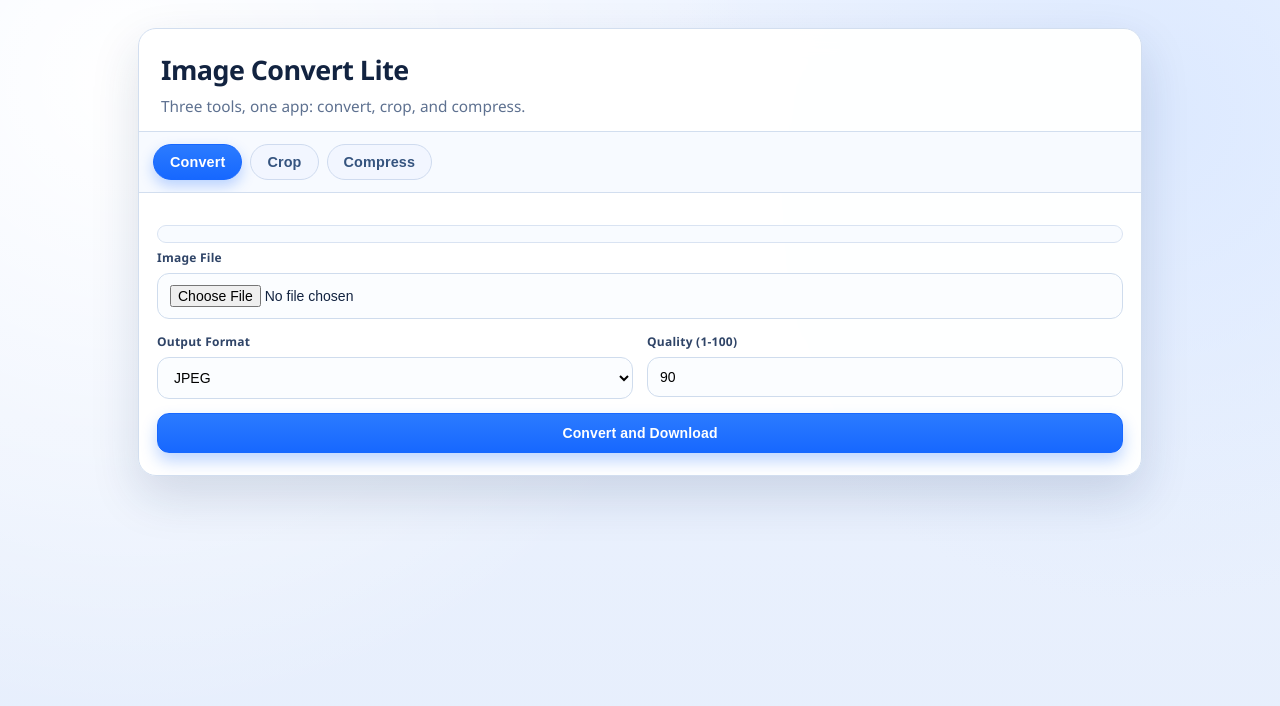
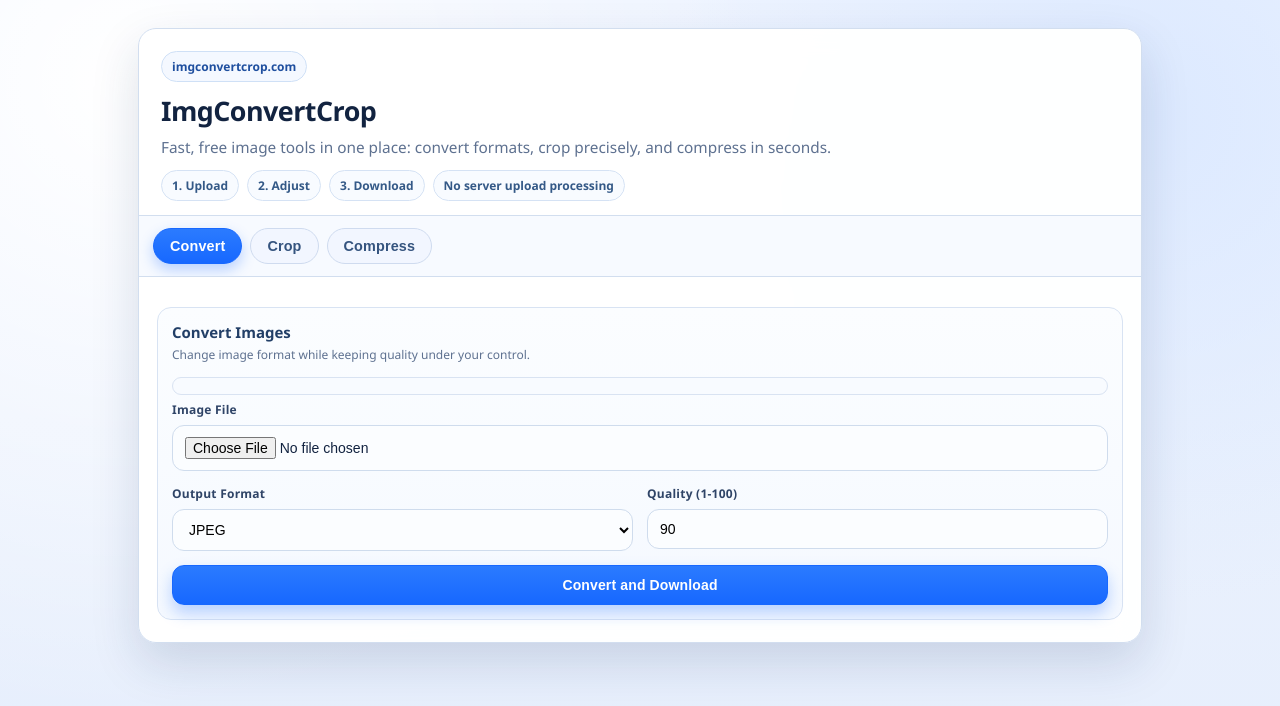
Before and after one commit to supdub/image-free-convert, a website: page public/index.html in a window 1280 px wide. Drawn offline with Linux system fonts and the light colour scheme.

Commit message:
Rebrand UI to imgconvertcrop and improve UX polish

```diff
--- a/public/index.html
+++ b/public/index.html
@@ -3,7 +3,7 @@
   <head>
     <meta charset="UTF-8" />
     <meta name="viewport" content="width=device-width, initial-scale=1.0" />
-    <title>Image Convert Lite</title>
+    <title>ImgConvertCrop.com | Convert, Crop, Compress Images Free</title>
     <script async src="https://pagead2.googlesyndication.com/pagead/js/adsbygoogle.js?client=ca-pub-4240863320156963"
      crossorigin="anonymous"></script>
     <style>
@@ -56,6 +56,20 @@
         border-bottom: 1px solid var(--line);
       }
 
+      .brand-chip {
+        display: inline-flex;
+        align-items: center;
+        gap: 6px;
+        padding: 6px 10px;
+        border-radius: 999px;
+        font-size: 12px;
+        font-weight: 700;
+        color: #1f4f9f;
+        border: 1px solid #cfe0f6;
+        background: #f4f8ff;
+        margin-bottom: 10px;
+      }
+
       h1 {
         margin: 0 0 8px;
         font-size: clamp(1.65rem, 2.1vw, 2rem);
@@ -66,6 +80,23 @@
         margin: 0;
         color: var(--muted);
         font-size: 0.96rem;
+      }
+
+      .quick-flow {
+        display: flex;
+        flex-wrap: wrap;
+        gap: 8px;
+        margin-top: 12px;
+      }
+
+      .flow-pill {
+        padding: 6px 10px;
+        border-radius: 999px;
+        border: 1px solid #d5e2f4;
+        background: #f8fbff;
+        color: #345987;
+        font-size: 12px;
+        font-weight: 600;
       }
 
       .tabs {
@@ -257,6 +288,27 @@
         margin-top: 18px;
       }
 
+      .tool-card {
+        margin-top: 12px;
+        padding: 14px;
+        border: 1px solid #d8e3f3;
+        border-radius: 14px;
+        background: linear-gradient(180deg, #fbfdff 0%, #f5f9ff 100%);
+      }
+
+      .tool-title {
+        margin: 0 0 4px;
+        font-size: 15px;
+        font-weight: 700;
+        color: #223f67;
+      }
+
+      .tool-subtitle {
+        margin: 0 0 10px;
+        color: var(--muted);
+        font-size: 12px;
+      }
+
       @media (max-width: 760px) {
         .page {
           margin-top: 20px;
@@ -285,8 +337,15 @@
     <main class="page">
       <section class="card">
         <div class="head">
-          <h1>Image Convert Lite</h1>
-          <p class="subtitle">Three tools, one app: convert, crop, and compress.</p>
+          <div class="brand-chip">imgconvertcrop.com</div>
+          <h1>ImgConvertCrop</h1>
+          <p class="subtitle">Fast, free image tools in one place: convert formats, crop precisely, and compress in seconds.</p>
+          <div class="quick-flow">
+            <span class="flow-pill">1. Upload</span>
+            <span class="flow-pill">2. Adjust</span>
+            <span class="flow-pill">3. Download</span>
+            <span class="flow-pill">No server upload processing</span>
+          </div>
         </div>
 
         <div class="tabs" role="tablist">
@@ -296,6 +355,9 @@
         </div>
 
         <section class="panel active" id="panel-convert">
+          <div class="tool-card">
+            <p class="tool-title">Convert Images</p>
+            <p class="tool-subtitle">Change image format while keeping quality under your control.</p>
           <div class="ad-wrap">
             <ins class="adsbygoogle"
                  style="display:block"
@@ -327,9 +389,13 @@
             </div>
           </div>
           <div class="status" id="convertStatus" aria-live="polite"></div>
+          </div>
         </section>
 
         <section class="panel" id="panel-crop">
+          <div class="tool-card">
+            <p class="tool-title">Crop Images</p>
+            <p class="tool-subtitle">Use the crop frame to focus only on the area you want, then optionally resize.</p>
           <div class="ad-wrap">
             <ins class="adsbygoogle"
                  style="display:block"
@@ -388,10 +454,14 @@
               <button type="button" id="confirmCropBtn">Confirm Crop and Download</button>
             </div>
           </div>
-          <div class="status" id="cropStatus" aria-live="polite"></div>
+            <div class="status" id="cropStatus" aria-live="polite"></div>
+          </div>
         </section>
 
         <section class="panel" id="panel-compress">
+          <div class="tool-card">
+            <p class="tool-title">Compress Images</p>
+            <p class="tool-subtitle">Reduce file size while preserving the same pixel dimensions.</p>
           <div class="ad-wrap">
             <ins class="adsbygoogle"
                  style="display:block"
@@ -426,6 +496,7 @@
             </div>
           </div>
           <div class="status" id="compressStatus" aria-live="polite"></div>
+          </div>
         </section>
       </section>
     </main>
```
